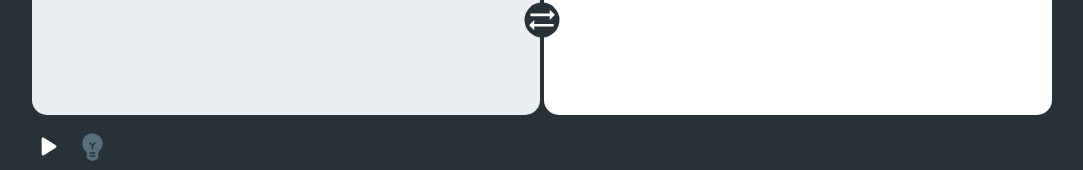
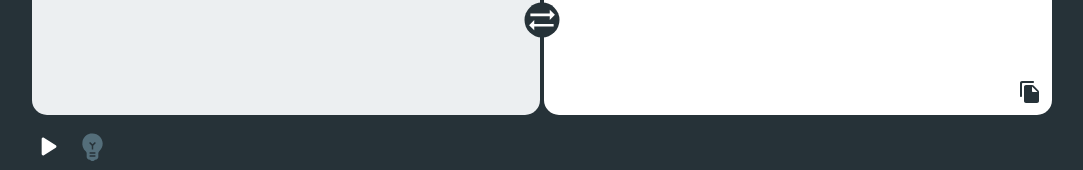
Before and after one commit to Abdelar/morse-translate, a React (Create React App) app: page / in a window 1280 px wide. Shown: the part 215-385 px from the top of the page, without its empty margins (98-1181 px from the left). Built offline with nearby package versions, Linux system fonts and the light colour scheme.

Commit message:
Add button to copy text

```diff
--- a/src/App.js
+++ b/src/App.js
@@ -3,6 +3,7 @@ import SyncAlt from '@material-ui/icons/SyncAlt';
 import './App.css';
 import { encode, decode } from './helper';
 import { Multimedia } from './Multimedia';
+import { Copy } from './Copy';
 
 const App = () => {
 	const [decoded, setDecoded] = useState('');
@@ -70,6 +71,7 @@ const App = () => {
 							}
 							value={encoded}
 						/>
+						<Copy forwardedRef={morse_text_area} />
 					</div>
 				</div>
 				<Multimedia encoded={encoded} />
--- /dev/null
+++ b/src/Copy.css
@@ -0,0 +1,13 @@
+.copy {
+	position: relative;
+}
+.copy_icon {
+	color: var(--background-color);
+	position: absolute;
+	bottom: 15px;
+	right: 10px;
+	cursor: pointer;
+}
+.copy_icon:hover {
+	color: var(--blueGrey-color-800);
+}
--- /dev/null
+++ b/src/Copy.js
@@ -0,0 +1,16 @@
+import React from 'react';
+import FileCopyRoundedIcon from '@material-ui/icons/FileCopyRounded';
+import './Copy.css';
+
+export const Copy = props => {
+	const onClick = () => {
+		props.forwardedRef.current.select();
+		document.execCommand('copy'); // copy to the clipboard
+	};
+
+	return (
+		<span className='copy'>
+			<FileCopyRoundedIcon onClick={onClick} className='copy_icon' />
+		</span>
+	);
+};
```
